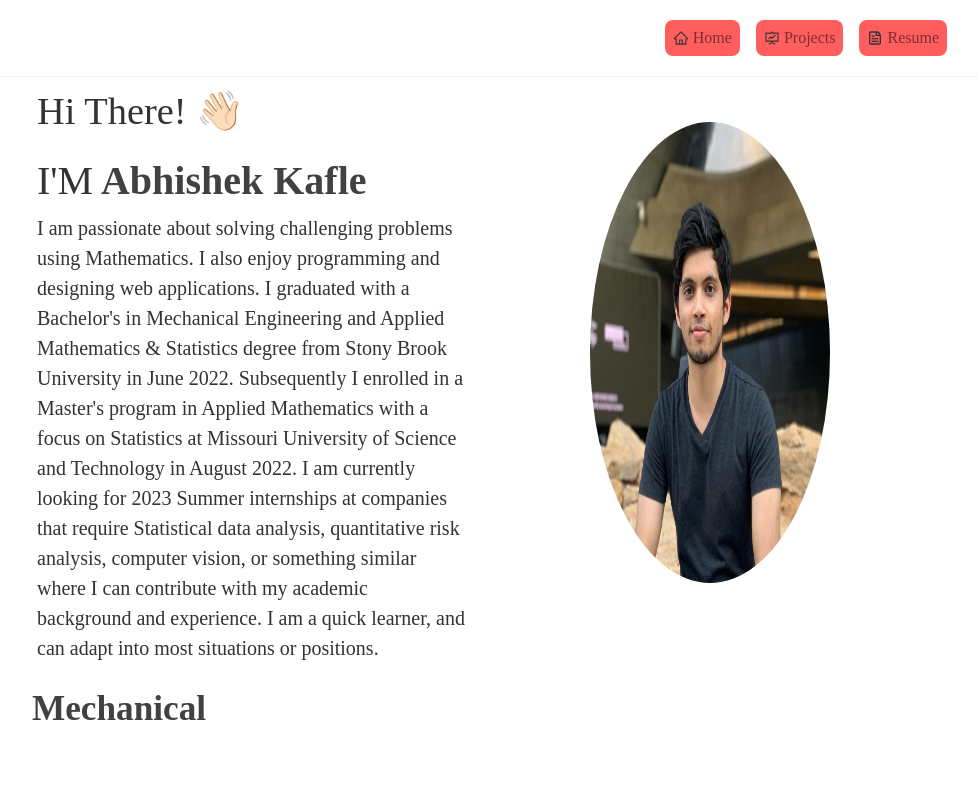
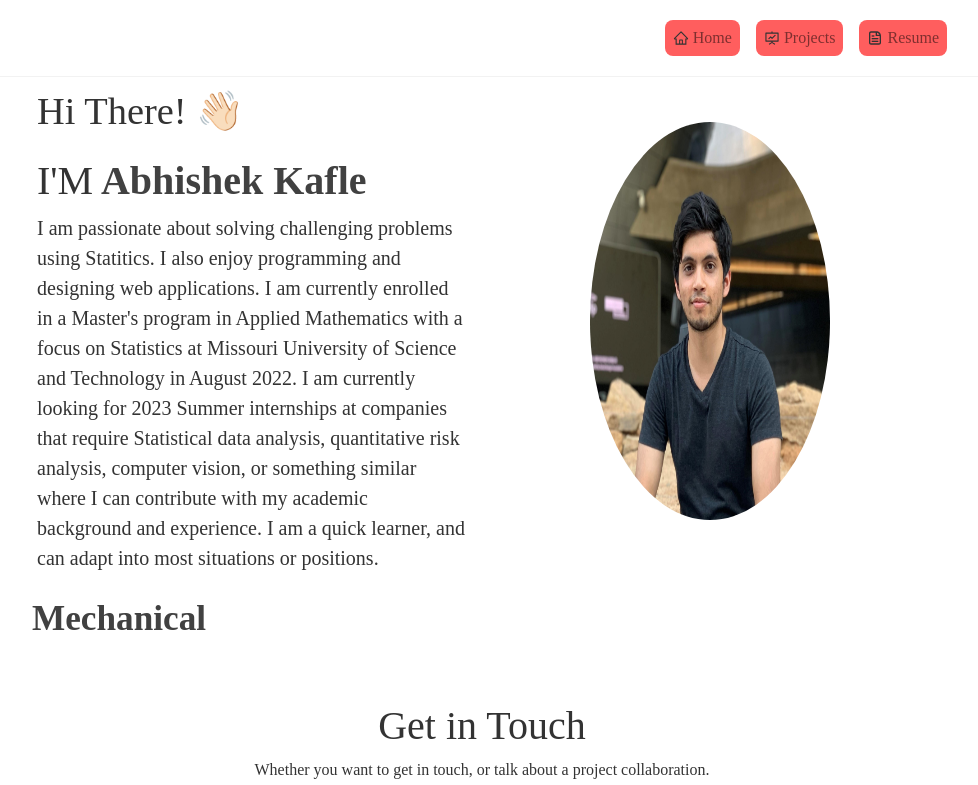
Before and after one commit to kafleBeast/kafle-portfolio, a React (Create React App) app: page / in a window 1280 px wide. Shown: the top 785 px of the page, without its empty margins (158-1136 px from the left). Built offline with nearby package versions, Linux system fonts and the light colour scheme; the HTML template or start-up script is replaced by a standard one.

Commit message:
Removed a sentence from bio

```diff
--- a/src/LandingPage.js
+++ b/src/LandingPage.js
@@ -36,10 +36,8 @@ const LandingPage = () => {
 
                     <p className="heading-description blockquote">
                         I am passionate about solving challenging problems using
-                        Mathematics.  I also enjoy programming and designing web applications.
-                        I graduated with a Bachelor's in Mechanical Engineering and Applied Mathematics
-                        & Statistics degree from Stony Brook University in June 2022. Subsequently I
-                        enrolled in a Master's program in Applied Mathematics with a
+                        Statitics. I also enjoy programming and designing web applications.
+                        I am currently enrolled in a Master's program in Applied Mathematics with a
                         focus on Statistics at Missouri University of Science and Technology in August 2022.
                         I am currently looking for 2023 Summer internships at companies that
                         require Statistical data analysis, quantitative risk analysis, computer vision,
```
